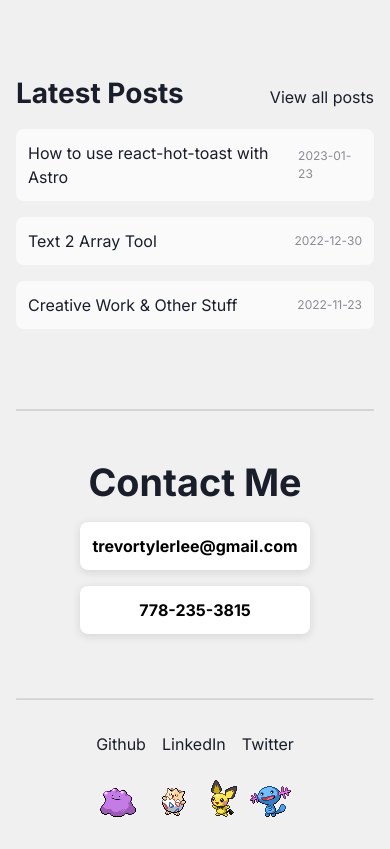
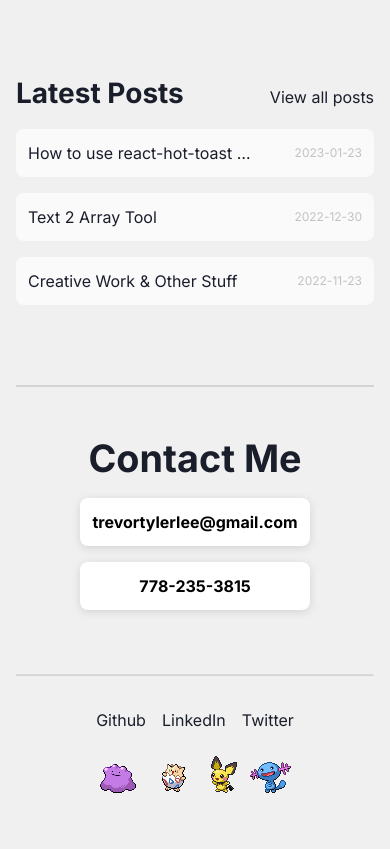
Before and after one commit to trevortylerlee/trevortylerlee.com, an Astro site: page / in a window 390 px wide. Shown: the part 1460-2309 px from the top of the page. After the commit the page ends 2285 px from the top, so only its background shows below. Built offline with nearby package versions, Linux system fonts and the light colour scheme; Astro itself is replaced by a stand-in of ours.

Commit message:
responsive truncation

```diff
--- a/src/components/MorePost.astro
+++ b/src/components/MorePost.astro
@@ -8,11 +8,15 @@ const lightBg = "rgb(250, 250, 250)";
 const { date, href, title, last } = Astro.props;
 ---
 
-<div class={last ? "last" : ""}>
+<div class={`${last ? "last" : ""} container`}>
   <a href={`/posts/${href}`}>
     <div class="post">
-      <p>{title}</p>
-      <p class="date">{formatDate(date)}</p>
+      <div class="title">
+        <p>{title}</p>
+      </div>
+      <div class="date">
+        <p class="date">{formatDate(date)}</p>
+      </div>
     </div>
   </a>
 </div>
@@ -83,4 +87,24 @@ const { date, href, title, last } = Astro.props;
   .last {
     margin-bottom: 4rem;
   }
+
+  .container {
+    /* outline: 2px solid red; */
+  }
+
+  .title {
+    width: 70%;
+  }
+
+  .title p {
+    text-overflow: ellipsis;
+    white-space: nowrap;
+    overflow: hidden;
+  }
+
+  .date {
+    min-width: 25%;
+    text-align: right;
+    white-space: nowrap;
+  }
 </style>
--- a/src/content/config.ts
+++ b/src/content/config.ts
@@ -1,6 +1,6 @@
 import { z, defineCollection } from "astro:content";
 
-const blog = defineCollection({
+const posts = defineCollection({
   schema: z.object({
     title: z.string(),
     date: z.date(),
@@ -21,4 +21,4 @@ const blog = defineCollection({
   }),
 });
 
-export const collections = { blog };
+export const collections = { posts };
```
